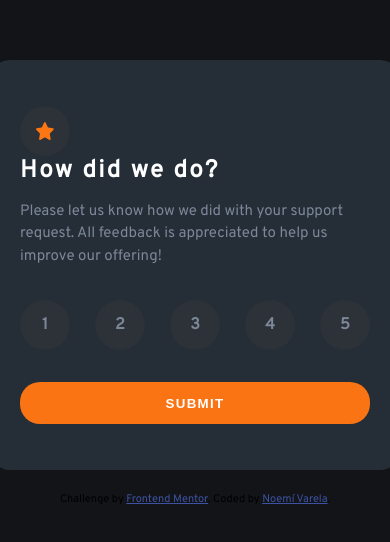
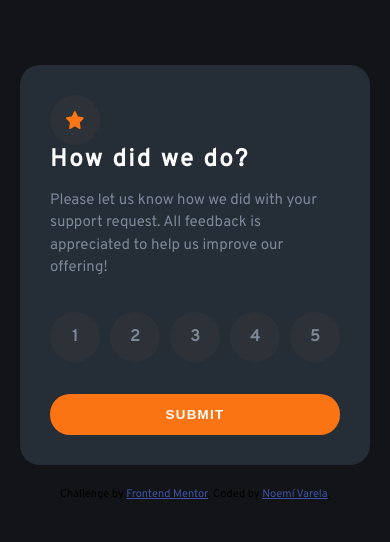
Before and after one commit to noemivarela1/interactive-rating-component-main, a plain HTML site: page index.html in a window 390 px wide. Shown: the part 136-678 px from the top of the page. Drawn offline with Linux system fonts and the light colour scheme.

Commit message:
mobile adaptation

```diff
--- a/css/style.css
+++ b/css/style.css
@@ -17,6 +17,18 @@ h1{
     margin:0px;
     letter-spacing:0.1em;
 }
+@media only screen and (max-width:449px){
+    main{
+        width:350px;
+        /*height:410px;*/
+        background-color:hsl(213, 19%, 18%);
+        border-radius:20px;
+        display:flex;
+        justify-content:center;
+        align-items:center;
+    }
+}
+@media only screen and (min-width:450px){
     main{
         width:410px;
         height:410px;
@@ -25,6 +37,7 @@ main{
         display:flex;
         justify-content:center;
         align-items:center;
+    }
 }
 figure,.rate{
     height:50px;
```
Also changed, not shown: index.html (+0 -2 lines). Lines whose indentation alone changed are shown as unchanged.
